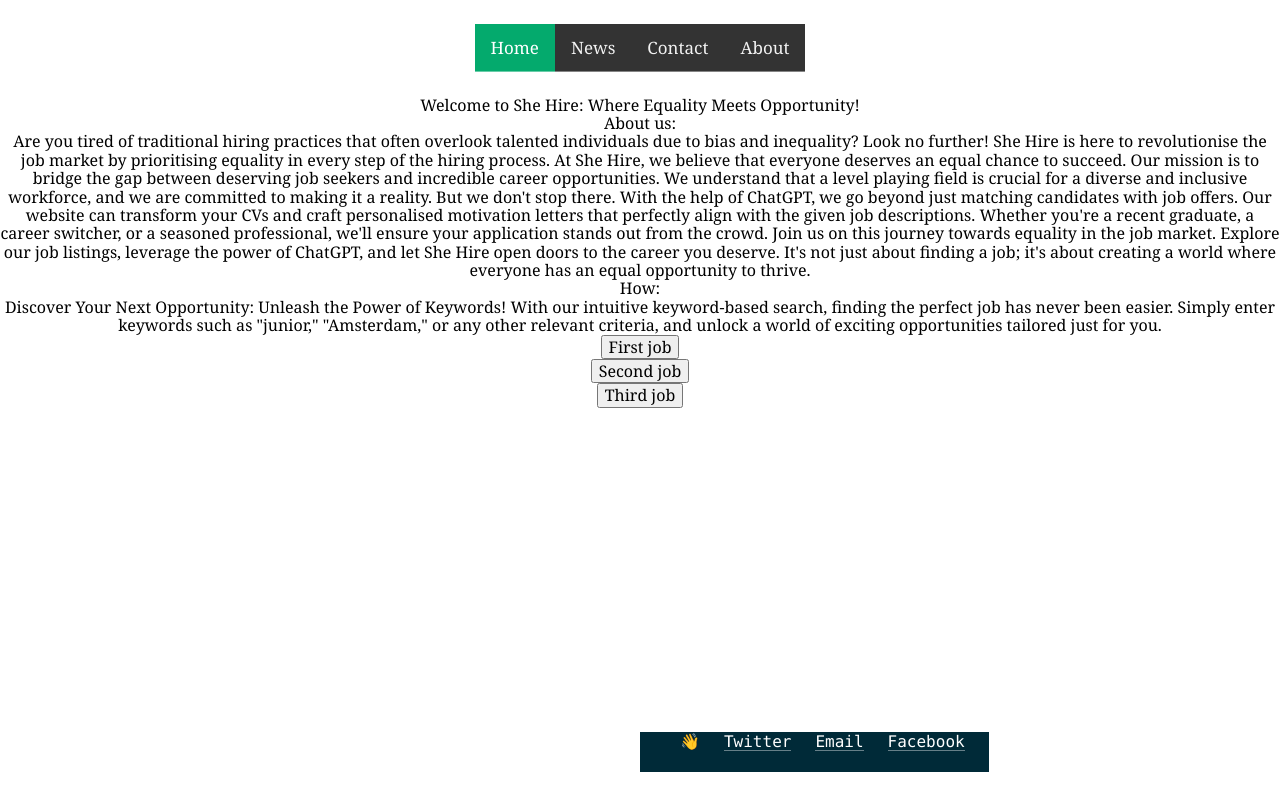
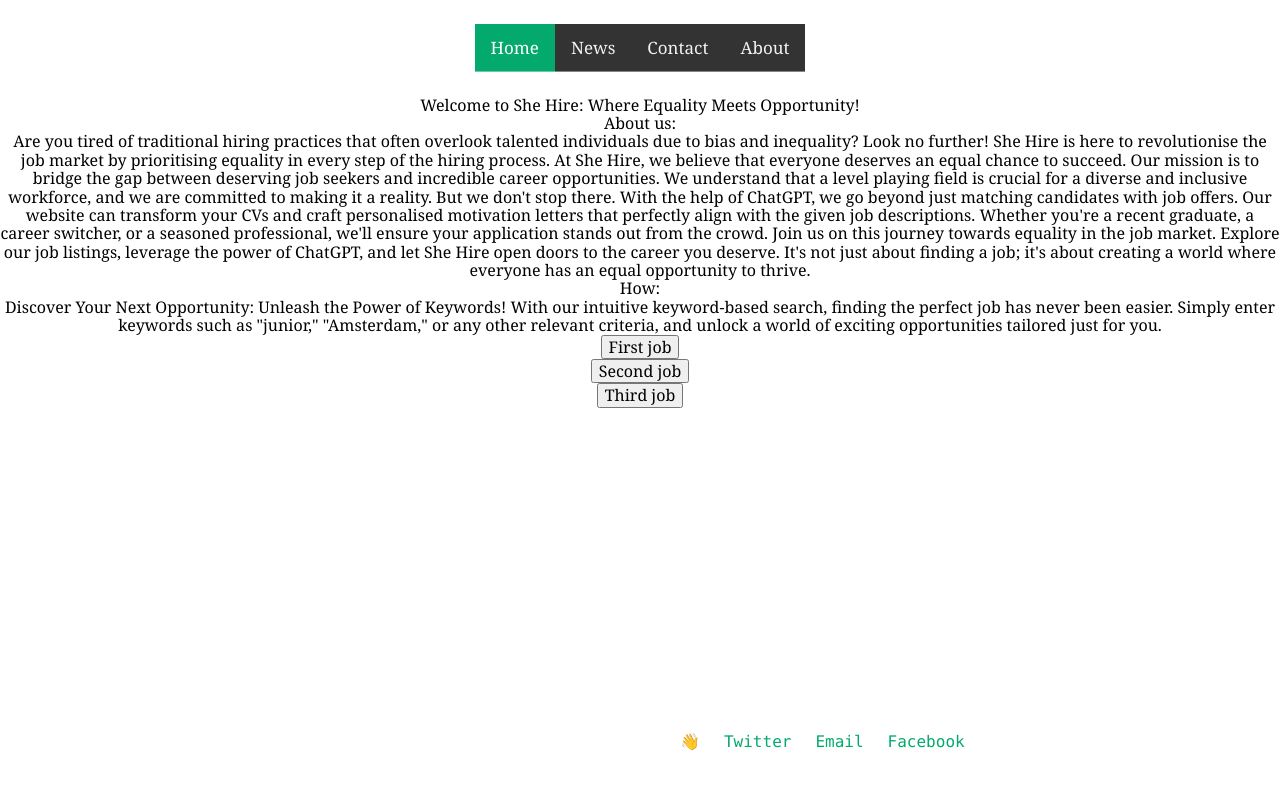
Before and after one commit to moerastrid/shesharp, a plain HTML site: page index.html in a window 1280 px wide. Drawn offline with Linux system fonts and the light colour scheme; files whose address does not match are found by name.

Commit message:
css changes

```diff
--- a/css/main.css
+++ b/css/main.css
@@ -76,7 +76,7 @@ body {
   }
 
   a {
-    color: white;
+    color: #04AA6D;;
     text-decoration: none;
     box-shadow: inset 0 -1px 0 hsla(0, 0%, 100%, 0.4);
   }
@@ -96,8 +96,6 @@ body {
 
   .footer {
     align-items: center;
-
-    background-color: #002a38;
     line-height: 1.3;
     font-family: Menlo, monospace;
     position: absolute;
--- a/index.html
+++ b/index.html
@@ -11,7 +11,7 @@
     <meta name="viewport" content="width=device-width, initial-scale=1.0">
 
     <!-- Name your project! -->
-    <title>She hires</title>
+    <title>She hire</title>
 </head>
 <body>
   <div id="header"></div>
@@ -22,7 +22,8 @@
     <a href="#about">About</a>
   </div>
   <main class="main">
-      <div id="output" class="output">Welcome to She Hire: Where Equality Meets Opportunity!</div>
+      <div id="output" class="output">Welcome to She Hire: Where Equality Meets Opportunity!
+      </div>
       <div id="output0" class="output0">About us:</div>
       <div id="output2">
         Are you tired of traditional hiring practices that often overlook talented individuals due to bias and inequality? Look no further! She Hire is here to revolutionise the job market by prioritising equality in every step of the hiring process.
```
